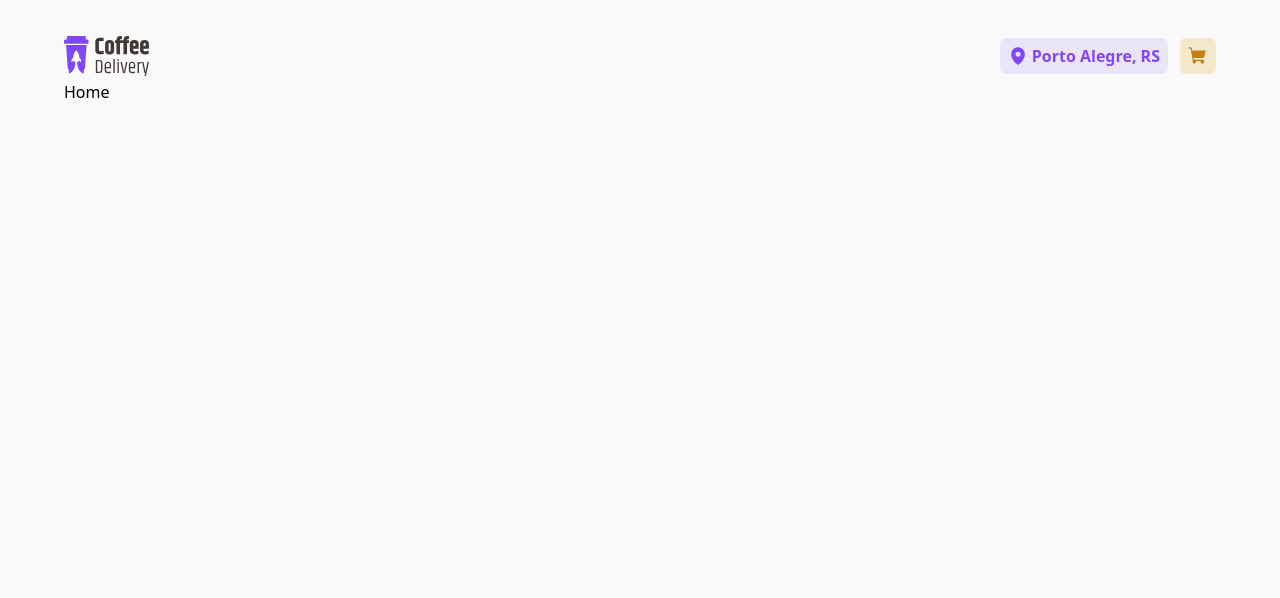
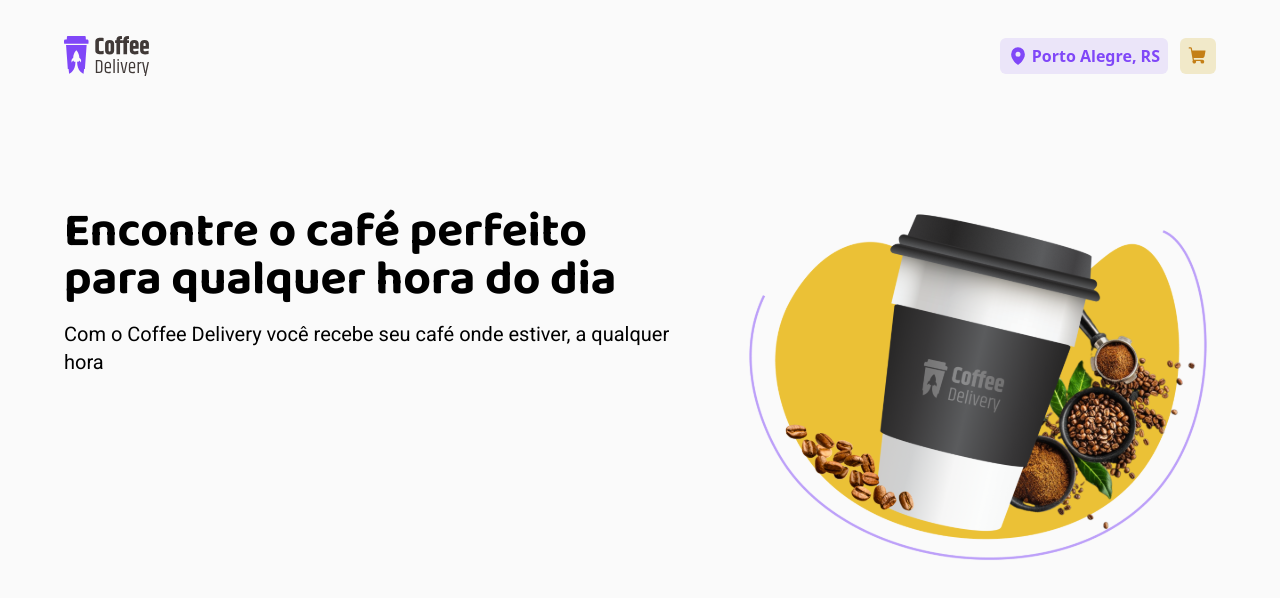
Before and after one commit to rdg-404/CoffeeDelivery, a React (Vite) app: page / in a window 1280 px wide. Shown: the top 598 px of the page. Built offline with nearby package versions, Linux system fonts and the light colour scheme.

Commit message:
:lipstick:intro home start

```diff
--- a/src/components/Header/index.tsx
+++ b/src/components/Header/index.tsx
@@ -1,4 +1,4 @@
-import CoffeeLogo from '../../assets/Logo/Logo.svg'
+import CoffeeLogo from '../../assets/Logo.svg'
 import { MapPin, ShoppingCart } from 'phosphor-react'
 
 export function Header() {
--- /dev/null
+++ b/src/pages/Home/components/Intro/index.tsx
@@ -0,0 +1,16 @@
+import cupCoffee from '../../../../assets/cupCoffee.svg'
+
+export function Intro() {
+  return (
+    <section className="w-full h-[34rem] flex items-start justify-between gap-14 ">
+      <h2 className="font-baloo text-5xl font-bold">
+        Encontre o café perfeito para qualquer hora do dia
+        <p className="font-roboto text-xl font-normal mt-4">
+          Com o Coffee Delivery você recebe seu café onde estiver, a qualquer
+          hora
+        </p>
+      </h2>
+      <img src={cupCoffee} alt="logo cup coffee delivery" />
+    </section>
+  )
+}
--- a/src/pages/Home/index.tsx
+++ b/src/pages/Home/index.tsx
@@ -1,3 +1,9 @@
+import { Intro } from './components/Intro'
+
 export function HomePage() {
-  return <h1>Home</h1>
+  return (
+    <div className="mt-32">
+      <Intro />
+    </div>
+  )
 }
--- a/tailwind.config.js
+++ b/tailwind.config.js
@@ -3,10 +3,17 @@ export default {
   content: ['./index.html', './src/**/*.{js,ts,jsx,tsx}'],
   theme: {
     extend: {
-      // fontFamily: {
-      //   roboto: ['Roboto', 'sans-serif'],
-      //   baloo: ['Baloo', 'sans-serif'],
+      // backgroundImage: {
+      //   'intro-bg': "url('/src/assets/intro-bg.svg')",
       // },
+      fontFamily: {
+        roboto: ['Roboto', 'sans-serif'],
+        baloo: ['"Baloo 2"', 'sans-serif'],
+      },
+
+      height: {
+        544: '34rem',
+      },
     },
 
     colors: {
```
Also changed, not shown: src/assets/Logo.svg (renamed from src/assets/Logo/Logo.svg), src/assets/cupCoffee.svg (added).
